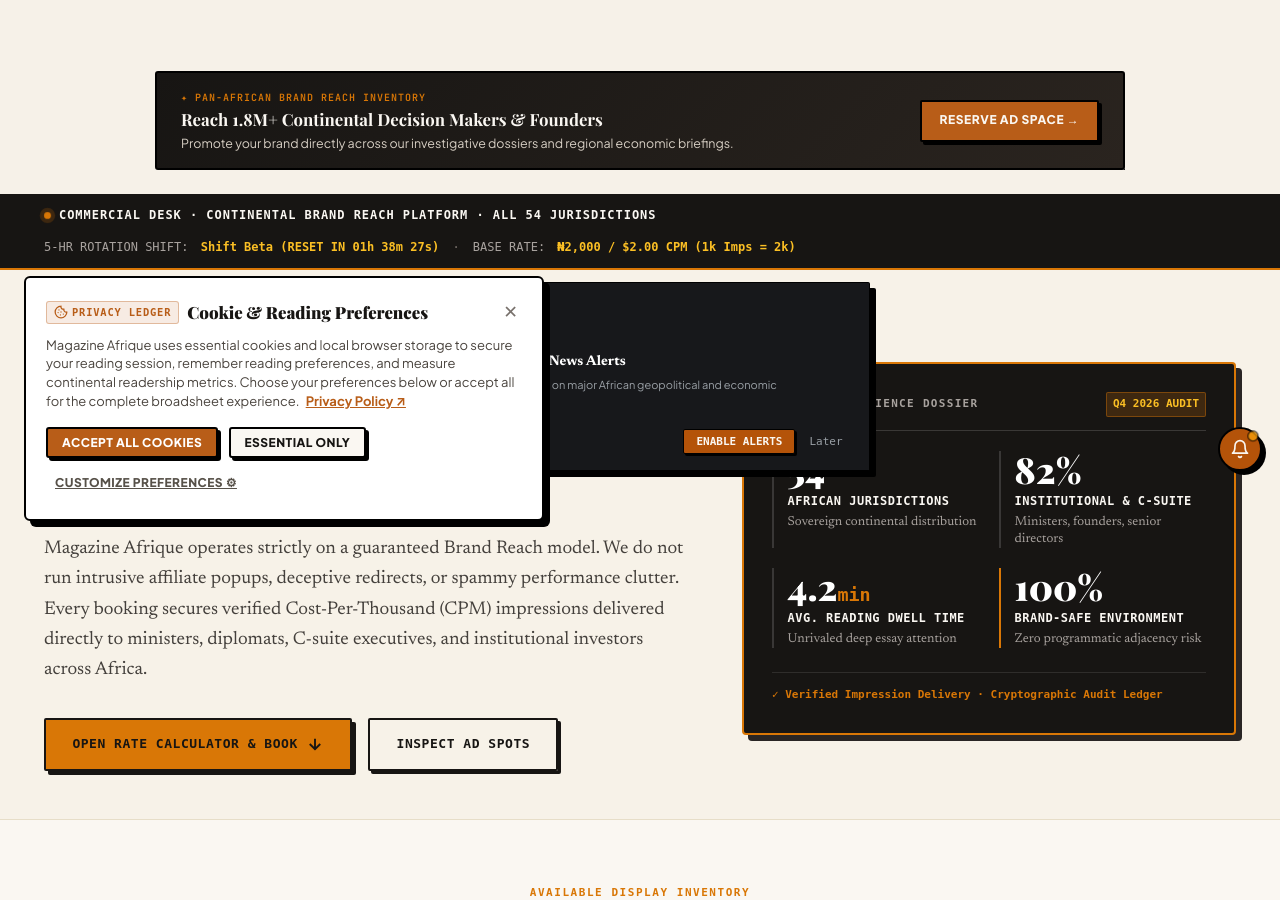
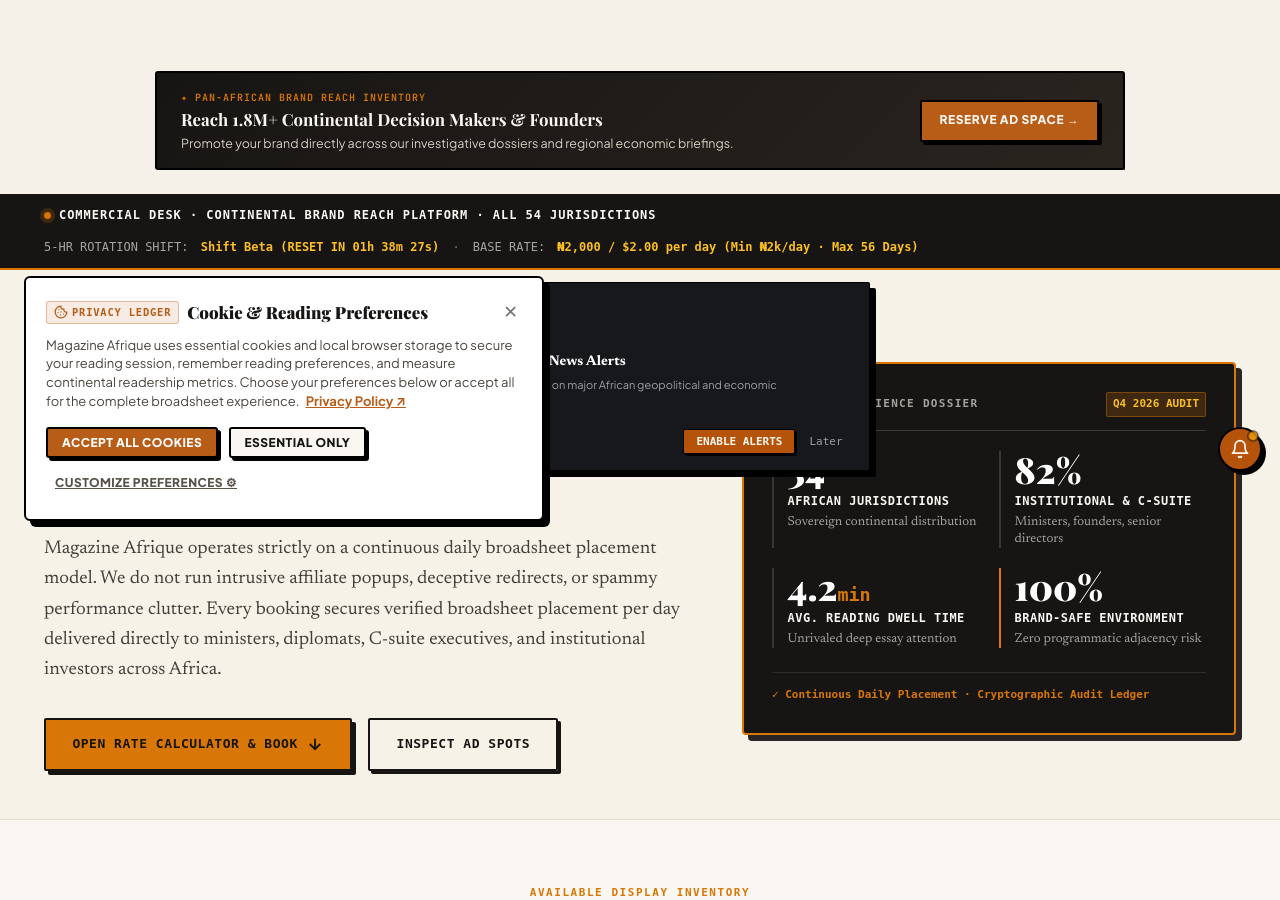
Before and after one commit to mjaben/magazineafrique, a WordPress theme: template magazineafrique-theme/template-buy-ad-space.php in a window 1280 px wide. Shown: the part 255-1155 px from the top of the page. Run offline with PHP 8.4 and a stand-in for WordPress, Linux system fonts and the light colour scheme; the site name, menu and one post (Sample post) are stand-ins, and other content is empty; some web fonts are replaced.

Commit message:
fix(ads): v1.9.3 - completely clear all impression and CPM mentions across entire site to pure daily rate model

```diff
--- a/magazineafrique-theme/functions.php
+++ b/magazineafrique-theme/functions.php
@@ -10,7 +10,7 @@ if (!defined('ABSPATH')) {
 }
 
 if (!defined('MAGAZINEAFRIQUE_VERSION')) {
-    define('MAGAZINEAFRIQUE_VERSION', '1.9.2');
+    define('MAGAZINEAFRIQUE_VERSION', '1.9.3');
 }
 
 /**
--- a/magazineafrique-theme/header.php
+++ b/magazineafrique-theme/header.php
@@ -379,7 +379,7 @@ if (!is_front_page() && function_exists('magazineafrique_render_ad_header')) {
                         <span class="prestige-star" style="color: #FBBF24;">📢</span>
                         <div>
                             <strong style="display:block; font-size: 0.8125rem; color: #FAF7F2;">Buy Ad Space (Brand Reach)</strong>
-                            <span style="font-size: 0.6875rem; color: #FBBF24;">Guaranteed 1,000s Impressions · 54 Countries</span>
+                            <span style="font-size: 0.6875rem; color: #FBBF24;">Daily Broadsheet Placement · 54 Countries</span>
                         </div>
                     </a>
                 </li>
--- a/magazineafrique-theme/inc/admin-dashboard.php
+++ b/magazineafrique-theme/inc/admin-dashboard.php
@@ -546,7 +546,7 @@ if (!function_exists('magazineafrique_render_admin_desk_page')) {
                             Direct Brand Reach &amp; Buy Ad Space Management Desk
                         </h3>
                         <p style="color: var(--art-text-sub); font-size: 13px; margin: 0 0 1rem; max-width: 650px; line-height: 1.5;">
-                            Review incoming advertiser creative banners, approve Eco Bank wire payments to launch ads live, chat directly with advertisers on WhatsApp, and configure sovereign CPM pricing rates.
+                            Review incoming advertiser creative banners, approve Eco Bank wire payments to launch ads live, chat directly with advertisers on WhatsApp, and configure sovereign daily placement rates.
                         </p>
                     </div>
                     <div>
--- a/magazineafrique-theme/inc/brand-reach-ads.php
+++ b/magazineafrique-theme/inc/brand-reach-ads.php
@@ -1,16 +1,16 @@
 <?php
 /**
- * Magazine Afrique — Brand Reach Ad Inventory & CPM Booking Engine
+ * Magazine Afrique — Brand Reach Ad Inventory & Daily Rate Placement Engine
  *
  * Rules:
- * - Brand Reach Only (Cost Per Mille / 1,000 Impressions model).
- * - Higher fees for good/premium spots (Masthead, Mid-Article) than lower spots (Bottom).
- * - Baseline CPM: ₦5,000 / 1,000 impressions.
+ * - Brand Reach Only (Daily Placement & Flight Duration Model, 1 to 56 Days).
+ * - Minimum rate starts at ₦2,000 / day ($2.00 / day) for lowest ad spot.
+ * - Optional Social Media Video Sponsorship (+₦30,000 / 4 Days / 100k views guaranteed).
  * - Spot Tiers:
- *   1. Prime Masthead Leaderboard (Top):       ₦10,000 ($10.00) / 1,000 impressions
- *   2. Mid-Dossier In-Article (Core Read):      ₦8,000  ($8.00)  / 1,000 impressions
- *   3. Continental Telegraph Sidebar (Sticky):  ₦6,500  ($6.50)  / 1,000 impressions
- *   4. Broadsheet Bottom Leaderboard (Footer):  ₦5,000  ($5.00)  / 1,000 impressions
+ *   1. Prime Masthead Leaderboard (Top):       ₦7,500 ($7.50) / day
+ *   2. Mid-Dossier In-Article (Core Read):      ₦5,000 ($5.00) / day
+ *   3. Continental Telegraph Sidebar (Sticky):  ₦3,500 ($3.50) / day
+ *   4. Broadsheet Bottom Leaderboard (Footer):  ₦2,000 ($2.00) / day (Base Rate)
  *
  * @package MagazineAfrique
  */
@@ -415,8 +415,8 @@ if (!function_exists('magazineafrique_register_brand_ads_admin_menu')) {
 
         add_submenu_page(
             'magazineafrique-brand-ads',
-            'CPM Rates & Ad Spots',
-            'CPM Pricing & Spots',
+            'Daily Rates & Ad Spots',
+            'Daily Pricing & Spots',
             'manage_options',
             'magazineafrique-ad-rates',
             function() {
@@ -452,7 +452,7 @@ if (!function_exists('magazineafrique_register_brand_ads_admin_menu')) {
         // Also maintain under Gazette Desk
         add_submenu_page(
             'magazineafrique-desk',
-            'Brand Reach Ads — Inventory & CPM Campaigns',
+            'Brand Reach Ads — Inventory & Daily Campaigns',
             'Buy Ad Space (Brand Reach)' . $badge,
             'manage_options',
             'magazineafrique-brand-ads',
@@ -537,7 +537,7 @@ if (!function_exists('magazineafrique_render_brand_ads_admin_page')) {
                     "Official Booking Reference : #{$camp->booking_code}\n" .
                     "Brand / Organization       : {$camp->brand_name}\n" .
                     "Selected Ad Space          : {$camp->spot_title}\n" .
-                    "Guaranteed Reach Delivery  : " . number_format($camp->impressions_booked) . " verified readers\n" .
+                    "Contracted Flight Duration : " . ($camp->days_booked ?? 7) . " day(s) continuous placement" . (!empty($camp->has_social_video) ? " + Social Video Feature (100k views)" : "") . "\n" .
                     "Contract Investment Total  : $formatted_total\n" .
                     "Destination URL            : {$camp->destination_url}\n" .
                     "====================================================\n\n" .
@@ -864,14 +864,14 @@ if (!function_exists('magazineafrique_render_brand_ads_admin_page')) {
                         </div>
                     </div>
 
-                    <!-- Metric: Impressions Fulfilled -->
+                    <!-- Metric: Reader Views Fulfilled -->
                     <div style="background: #171513; border: 1px solid rgba(255,255,255,0.12); padding: 1.25rem; border-radius: 4px; box-shadow: 0 4px 14px rgba(0,0,0,0.3);">
-                        <div style="font-family: 'Geist Mono', monospace; font-size: 10px; color: #A39A8E; text-transform: uppercase; letter-spacing: 0.08em; margin-bottom: 0.35rem;">Guaranteed Impressions</div>
+                        <div style="font-family: 'Geist Mono', monospace; font-size: 10px; color: #A39A8E; text-transform: uppercase; letter-spacing: 0.08em; margin-bottom: 0.35rem;">Reader Views Served</div>
                         <div style="font-family: 'Geist Mono', monospace; font-size: 1.75rem; font-weight: 800; color: #FFFFFF;">
                             <?php echo number_format($total_impressions_served); ?>
                         </div>
                         <div style="font-family: 'Geist Mono', monospace; font-size: 10px; color: #78716C; margin-top: 2px;">
-                            Booked: <?php echo number_format($total_impressions_booked); ?> (<?php echo ($total_impressions_booked > 0) ? round(($total_impressions_served / $total_impressions_booked) * 100, 1) : 0; ?>% delivered)
+                            Delivered across active daily broadsheet flights
                         </div>
                     </div>
 
@@ -1242,7 +1242,7 @@ if (!function_exists('magazineafrique_render_brand_ads_admin_page')) {
                 </div>
 
             <!-- ============================================================= -->
-            <!-- TAB 3: CPM PRICING & INVENTORY SPOTS                          -->
+            <!-- TAB 3: DAILY PRICING & INVENTORY SPOTS                        -->
             <!-- ============================================================= -->
             <?php elseif ($active_tab === 'rates') : ?>
 
--- a/magazineafrique-theme/style.css
+++ b/magazineafrique-theme/style.css
@@ -4,7 +4,7 @@ Theme URI: https://magazineafrique.org
 Author: Magazine Afrique Team
 Author URI: https://magazineafrique.org
 Description: A modern, ultra-fast, African-rooted editorial theme for Magazine Afrique. Features warm alabaster light mode, server-side paywall engine, comprehensive editorial SEO & NewsArticle JSON-LD schema, sticky 2-column mobile social reader feed, zero-CLS Google Ads containers, and newsletter integration.
-Version: 1.9.2
+Version: 1.9.3
 Requires at least: 6.0
 Tested up to: 6.7
 Requires PHP: 8.0
--- a/magazineafrique-theme/template-buy-ad-space.php
+++ b/magazineafrique-theme/template-buy-ad-space.php
@@ -1,7 +1,7 @@
 <?php
 /**
  * Template Name: Buy Ad Space / Brand Reach Advertising
- * Description: Dedicated broadsheet brand reach advertising booking page with live interactive CPM calculator and creative upload desk.
+ * Description: Dedicated broadsheet brand reach advertising booking page with live interactive daily rate calculator and creative upload desk.
  *
  * @package MagazineAfrique
  */
@@ -36,7 +36,7 @@ $nonce = wp_create_nonce('magazineafrique_ad_booking_nonce');
           <span class="ticker-val" style="color: #FBBF24;"><?php echo esc_html($rot_state ? $rot_state['shift_name'] : 'Shift Alpha'); ?> (RESET IN <?php echo esc_html($rot_state ? $rot_state['formatted_remaining'] : '05h 00m'); ?>)</span>
           <span style="color: #78716C; margin: 0 6px;">·</span>
           <span class="ticker-label">BASE RATE:</span>
-          <span class="ticker-val">₦2,000 / $2.00 CPM (1k Imps = 2k)</span>
+          <span class="ticker-val">₦2,000 / $2.00 per day (Min ₦2k/day · Max 56 Days)</span>
         </div>
       </div>
     </div>
@@ -55,7 +55,7 @@ $nonce = wp_create_nonce('magazineafrique_ad_booking_nonce');
             Acquire Sovereign Continental Reach: Broadsheet Brand Display Inventory
           </h1>
           <p class="ad-hero-deck">
-            Magazine Afrique operates strictly on a guaranteed Brand Reach model. We do not run intrusive affiliate popups, deceptive redirects, or spammy performance clutter. Every booking secures verified Cost-Per-Thousand (CPM) impressions delivered directly to ministers, diplomats, C-suite executives, and institutional investors across Africa.
+            Magazine Afrique operates strictly on a continuous daily broadsheet placement model. We do not run intrusive affiliate popups, deceptive redirects, or spammy performance clutter. Every booking secures verified broadsheet placement per day delivered directly to ministers, diplomats, C-suite executives, and institutional investors across Africa.
           </p>
 
           <div class="ad-hero-actions">
@@ -97,7 +97,7 @@ $nonce = wp_create_nonce('magazineafrique_ad_booking_nonce');
             </div>
           </div>
           <div class="ad-hero-card-footer">
-            <span class="footer-guarantee">✓ Verified Impression Delivery · Cryptographic Audit Ledger</span>
+            <span class="footer-guarantee">✓ Continuous Daily Placement · Cryptographic Audit Ledger</span>
           </div>
         </div>
       </div>
@@ -525,16 +525,16 @@ $nonce = wp_create_nonce('magazineafrique_ad_booking_nonce');
             <h3 class="info-card-title">Broadsheet Brand Standards</h3>
             <ul class="standards-list">
               <li>
-                <strong>Brand Reach Guarantee:</strong> Your banner is served across high-authority analytical essays and broadsheet dispatches until your contracted impression count is 100% fulfilled.
+                <strong>Brand Reach Guarantee:</strong> Your banner is served continuously across high-authority analytical essays and broadsheet dispatches throughout your booked flight duration (1 to 56 days).
               </li>
               <li>
-                <strong>No Bot Fraud:</strong> Magazine Afrique uses server-side tokenized verification to filter automated scrapers and ensure real human reader impressions.
+                <strong>No Bot Fraud:</strong> Magazine Afrique uses server-side tokenized verification to filter automated scrapers and ensure real human executive readership.
               </li>
               <li>
-                <strong>Priority Slot Override:</strong> Direct Brand Reach partners take instant priority over programmatic Google AdSense slots.
+                <strong>Priority Slot Override:</strong> Direct Brand Reach partners take sovereign priority over programmatic Google AdSense slots throughout the active flight days.
               </li>
               <li>
-                <strong>Instant Reversion:</strong> Once contracted impressions are delivered, the slot seamlessly reverts to Google AdSense without causing layout shifts.
+                <strong>Instant Reversion:</strong> Once your booked flight period concludes, the slot seamlessly reverts to programmatic inventory without causing layout shifts.
               </li>
             </ul>
           </div>
```
Also changed, not shown: 1 other file.
